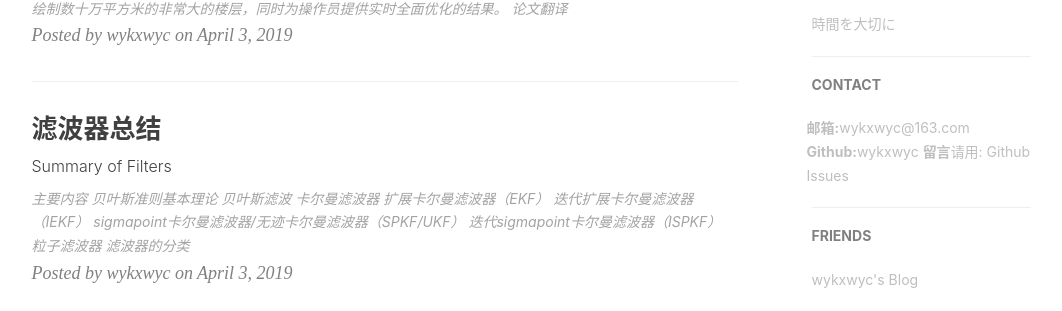
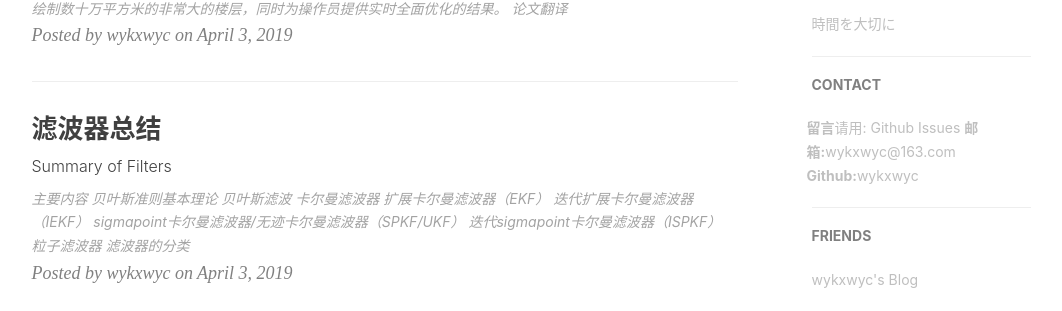
Before and after one commit to wykxwyc/wykxwyc.github.io, a Jekyll site: the page built from index.html, in a window 1280 px wide and 900 px high, scrolled down 700 px. Shown: the part 141-452 px from the top of the window, without its empty margins (136-1198 px from the left). Built offline with Jekyll 4.4.1, drawn with Linux system fonts in a browser that asks for light colours; the list of posts is cut into pages by our own code; comment, search, counter and statistics services are not loaded; some of the changed lines change nothing that is shown.

Commit message:
modify website

```diff
--- a/_layouts/page.html
+++ b/_layouts/page.html
@@ -53,12 +53,14 @@ layout: default
                 <hr>
                 <h5>CONTACT</h5>
                 <ul class="list-inline">
+                        <b>留言</b>请用:<a href="https://github.com/wykxwyc/wykxwyc.github.io/issues"> Github Issues </a>
+
                         <b>邮箱:</b><a href="mailto:wykxwyc@163.com">wykxwyc@163.com</a>
 
                         {% if site.github_username %}
                             <b>Github:</b><a href="https://github.com/wykxwyc">wykxwyc</a>
                         {% endif %}
-                        <b>留言</b>请用:<a href="https://github.com/wykxwyc/wykxwyc.github.io/issues"> Github Issues </a>
+
                 </ul>
 
                 <!-- Friends Blog -->
@@ -169,12 +171,14 @@ layout: default
                 <hr>
                 <h5>CONTACT</h5>
                 <ul class="list-inline">
+                    <b>留言</b>请用:<a href="https://github.com/wykxwyc/wykxwyc.github.io/issues"> Github Issues </a>
+
                     <b>邮箱:</b><a href="mailto:wykxwyc@163.com">wykxwyc@163.com</a>
 
                     {% if site.github_username %}
                         <b>Github:</b><a href="https://github.com/wykxwyc">wykxwyc</a>
                     {% endif %}
-                    <b>留言</b>请用:<a href="https://github.com/wykxwyc/wykxwyc.github.io/issues"> Github Issues </a>
+
                 </ul>
 
                 <!-- Friends Blog -->
```
